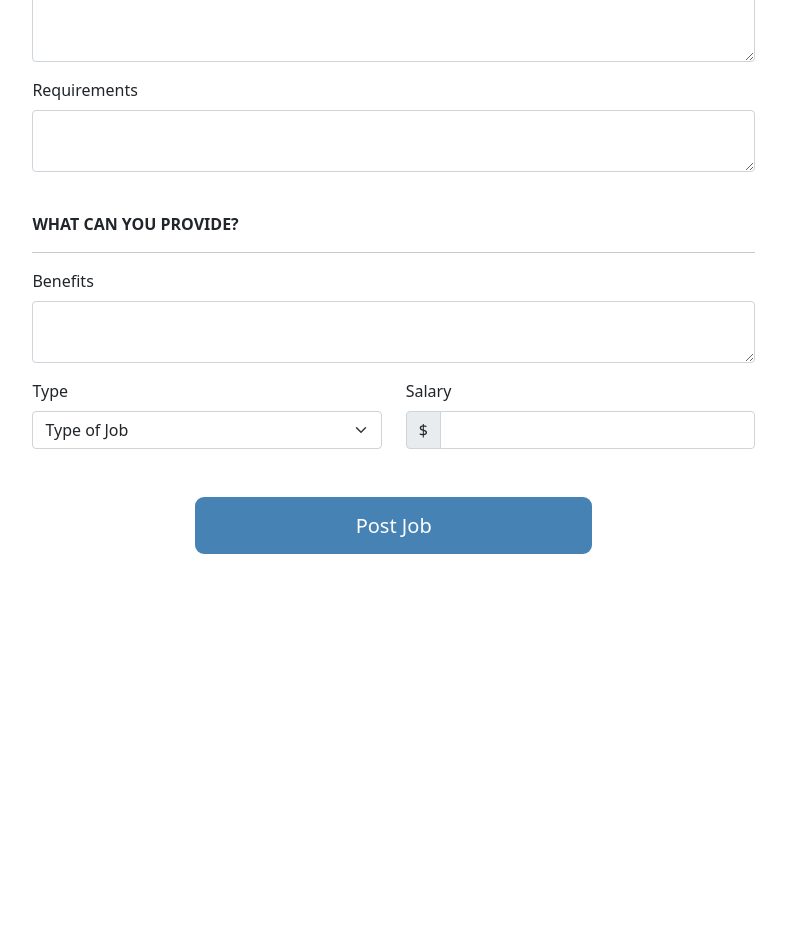
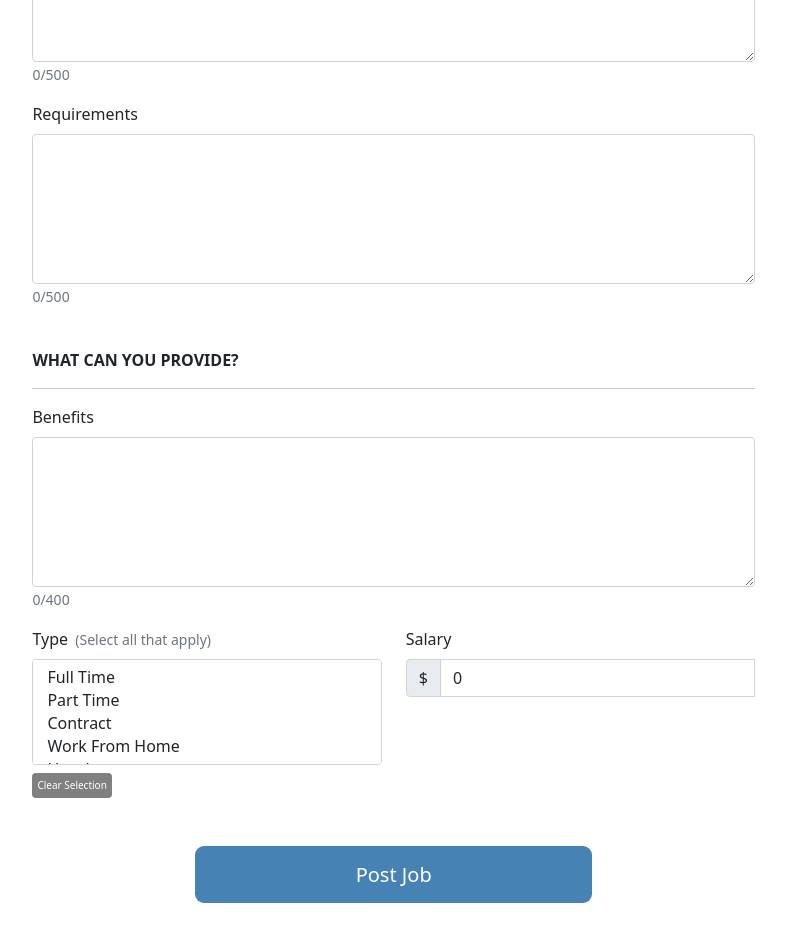
Before and after one commit to jamessnguyenn/2021-fall-cs160-team-iron-man, a React (Create React App) app in the folder frontend/: page /recruiter/addjob in a window 1280 px wide. Shown: the part 720-1662 px from the top of the page, without its empty margins (82-868 px from the left). Before the commit the page ends 1322 px from the top, so only its background shows below. Built offline with nearby package versions, Linux system fonts and the light colour scheme.

Commit message:
completed add job

```diff
--- a/frontend/package.json
+++ b/frontend/package.json
@@ -12,9 +12,12 @@
     "bootstrap": "^5.1.0",
     "react": "^17.0.2",
     "react-bootstrap": "^2.0.0-beta.6",
+    "react-bootstrap-multiselect": "^2.4.1",
     "react-dom": "^17.0.2",
+    "react-multiselect-dropdown-bootstrap": "^1.1.0",
     "react-router-dom": "^5.3.0",
     "react-scripts": "4.0.3",
+    "react-select": "^5.2.1",
     "web-vitals": "^1.0.1"
   },
   "scripts": {
--- a/frontend/src/components/jobSeekerSignup/StepTwoJobSeekerSignUp.js
+++ b/frontend/src/components/jobSeekerSignup/StepTwoJobSeekerSignUp.js
@@ -147,13 +147,13 @@ function StepTwoJobSeekerSignUp({setValue, address, apt, city, state, zip, posit
                         <Form noValidate validated={ validated } onSubmit={ handleSubmit }>
                             <Form.Group className="mb-3" controlId="formGridAddress1">
                                 <Form.Label>Address</Form.Label>
-                                <Form.Control required placeholder="eg. 1234 Main St" id="address" value={address} onChange={e => setValue(e)} />
+                                <Form.Control required placeholder="eg. 1 Washington Square" id="address" value={address} onChange={e => setValue(e)} />
                                 <Form.Control.Feedback type="invalid">
                                         Please enter your street address.
                                 </Form.Control.Feedback>
                             </Form.Group>
 
-                            <Form.Group className="mb-3" controlId="formGridAddress2">
+                            <Form.Group className="mb-3" controlId="formGridApt">
                                 <Form.Label>Apartment, studio, or floor</Form.Label>
                                 <Form.Control placeholder="" value={apt} id="apt" onChange={e => setValue(e)} />
                             </Form.Group>
--- a/frontend/src/components/recruiterAddJob/RecruiterAddJob.css
+++ b/frontend/src/components/recruiterAddJob/RecruiterAddJob.css
@@ -11,13 +11,34 @@
     border-color: transparent;
     background: #4682B4;
 }
-.post-job-button:active:focus, .signup-button:focus{
+.post-job-button:active:focus, .post-job-button:focus{
     box-shadow:#4683b469 0px 0px 0px 3.23261px;
     border-color: transparent;
     background: #4682B4;
 }
 
+.form-link{
+    color: #4682B4;
+}
 .form-link:hover{
     cursor: pointer;
-    color: #7cafd8;
+    color: #8bacc7;
 }
+#job-description, #requirements, #benefits{
+    min-height: 150px;
+}
+.clear-button{
+    padding:5px;
+    background:grey;
+    border: none;
+    font-size: 10px;
+}
+.clear-button:hover{
+    border-color:transparent;
+    background: grey;
+}
+.clear-button:active:focus, .clear-button:focus{
+    box-shadow:#c2c2c269 0px 0px 0px 3.23261px;
+    border-color: transparent;
+    background: grey;
+}
--- a/frontend/src/components/recruiterAddJob/RecruiterAddJob.js
+++ b/frontend/src/components/recruiterAddJob/RecruiterAddJob.js
@@ -12,13 +12,37 @@ import Pencil from "@material-ui/icons/BorderColorOutlined";
 import One from "@material-ui/icons/Filter1Rounded";
 import Two from "@material-ui/icons/Filter2Rounded";
 import Three from "@material-ui/icons/Filter3Rounded";
-
+import axios from 'axios';
+import { useHistory } from "react-router"
 
 export default function RecruiterAddJob(){
     const [validated, setValidated] = useState(false);
+    const [position, setPosition] = useState("");
+    const [email, setEmail] = useState("");
+    const [city, setCity] = useState("");
+    const [state, setState] = useState('');
+    const [description, setDescription] = useState('');
+    const [requirement, setRequirement] = useState('');
+    const [benefit, setBenefit] = useState('');
+    const [type, setType] = useState([]);
+    const [salary, setSalary] = useState(0);
+    const [descriptionLength, setDescriptionLength] = useState(0);
+    const [requirementLength, setRequirementLength] = useState(0);
+    const [benefitLength, setBenefitLength] = useState(0);
+
+    const history = useHistory();
     const genRef = useRef();
     const reqRef = useRef();
     const payRef = useRef();
+
+    //usa states
+    const states = ['Alabama', 'Alaska', 'Arizona', 'Arkansas', 'California', 'Colorado',
+     'Connecticut', 'Delaware', 'Florida', 'Georgia', 'Hawaii', 'Idaho', 'Illinois', 'Indiana',
+      'Iowa', 'Kansas', 'Kentucky', 'Louisiana', 'Maine', 'Maryland', 'Massachusetts', 'Michigan',
+       'Minnesota', 'Mississippi', 'Missouri', 'Montana', 'Nebraska', 'Nevada', 'New Hampshire',
+        'New Jersey', 'New Mexico', 'New York', 'North Carolina', 'North Dakota', 'Ohio',
+         'Oklahoma', 'Oregon', 'Pennsylvania', 'Rhode Island', 'South Carolina', 'South Dakota',
+          'Tennessee', 'Texas', 'Utah', 'Vermont', 'Virginia', 'Washington', 'West Virginia', 'Wisconsin', 'Wyoming'];
 
     const executeGenScroll = () =>{
         if(genRef && genRef.current){
@@ -38,6 +62,72 @@ export default function RecruiterAddJob(){
         }
     }
 
+    const setValue = (e)=>{
+        switch(e.target.id){
+            case "position":
+                setPosition(e.target.value);
+                break;
+            case 'email':
+                setEmail(e.target.value);
+                break;
+            case 'city':
+                setCity(e.target.value);
+                break;
+            case 'state':
+                setState(e.target.value);
+                break;
+            case 'job-description':
+                setDescription(e.target.value);
+                setDescriptionLength(e.target.value.length);
+                break;
+            case 'requirements':
+                setRequirement(e.target.value);
+                setRequirementLength(e.target.value.length);
+                break;
+            case 'benefits':
+                setBenefit(e.target.value);
+                setBenefitLength(e.target.value.length);
+                break;
+            case 'salary':
+                setSalary(e.target.value);
+                break;
+            default:
+                console.log("error")
+        }
+    }
+    const handleSubmit=(e)=>{
+        e.preventDefault()
+        if(!e.currentTarget.checkValidity()){
+            setValidated(true)
+        }else{
+            const request = {
+                position: position,
+                type: type,
+                location:{
+                    city: city,
+                    state: state,
+                },
+                description: description,
+                requirements: requirement,
+                benefits: benefit,
+                businessEmail: email,
+                salary: parseFloat(salary)
+            }
+            axios.post('http://localhost:5000/jobpostings',request, {
+                headers:{
+                  'Authorization': 'Bearer '+ localStorage.getItem('token')
+                }})
+                .then(res=>{
+                    history.push('/recruiter/dashboard')
+                })
+                .catch(err=>{
+                    if( err.response && (err.response.status === 403 || err.response.status === 401)){
+                        localStorage.clear();
+                        history.push('/recruiter/login')
+                    }
+                })
+        }
+    }
     return(<>
     <RecruiterNavBar/>
     <div className="row mx-auto">
@@ -45,41 +135,42 @@ export default function RecruiterAddJob(){
                 <h1 style={{color: "#4682B4"}}>
                     Post a Job
                 </h1>
-                <div >Advertise your job to people across the world in  minutess</div>
+                <div >Advertise your job to people across the world in  minutes</div>
                 <div  style={{position: "relative", display: "flex", alignItems: "center", justifyContent: "center"}}>
                     <div className="input-form">
-                        <Form noValidate validated={ validated }>
+                        <Form noValidate validated={ validated } onSubmit={handleSubmit}>
                             <div ref={genRef} style={{fontWeight: "bold", marginTop: "20px"}}>GENERAL INFORMATION</div>
                             <hr/>
                             <Form.Group className="mt-3 mb-3" controlId="formGridPosition">
                                     <Form.Label>Job Title</Form.Label>
-                                    <Form.Control required id="position" />
+                                    <Form.Control required value={position} id="position" onChange={e=>setValue(e)}/>
                                     <Form.Control.Feedback type="invalid">
                                         Please enter the Job Title.
                                 </Form.Control.Feedback>
                             </Form.Group>
                             <Form.Group className="mt-3 mb-3" controlId="formGridBusinessEmail">
                                     <Form.Label>Business Email</Form.Label>
-                                    <Form.Control required id="position" />
+                                    <Form.Control required type="email" value={email} pattern="[a-zA-Z0-9.-_]{1,}@[a-zA-Z.-]{2,}[.]{1}[a-zA-Z]{2,}" id="email" onChange={e=>setValue(e)}/>
                                     <Form.Control.Feedback type="invalid">
-                                        Please enter the Job Title.
+                                        Please enter a valid email.
                                 </Form.Control.Feedback>
                             </Form.Group>
                             <Row className="mb-3">
                                 <Form.Group as={Col} controlId="formGridCity">
                                     <Form.Label>City</Form.Label>
-                                    <Form.Control required id="city" />
+                                    <Form.Control required value={city} id="city" onChange={e=>setValue(e)}/>
                                     <Form.Control.Feedback type="invalid">
                                         Please select a city.
                                     </Form.Control.Feedback>
                                 </Form.Group>
                                 <Form.Group as={Col} controlId="formGridState">
                                     <Form.Label>State</Form.Label>
-                                    <Form.Select required id="state"  >
+                                    <Form.Select required value={state} id="state" onChange={e=>setValue(e)}>
                                         <option value="">Select State</option>
+                                        {states.map(state=> <option value={state}>{state}</option>)}
                                     </Form.Select>
                                     <Form.Control.Feedback type="invalid">
-                                        Please select a State.
+                                        Please select a state.
                                     </Form.Control.Feedback>
                                 </Form.Group>
                             </Row>
@@ -87,23 +178,26 @@ export default function RecruiterAddJob(){
                             <hr/>
                             <Form.Group className="mt-3 mb-3" controlId="formGridDescription">
                                 <Form.Label>Job Description</Form.Label>
-                                <Form.Control required as="textarea"  id="description" minlength="1" maxLength="500" />
+                                <Form.Control required as="textarea" value={description} id="job-description" minlength="1" maxLength="500" onChange={e=>setValue(e)}/>
+                                <Form.Text>{descriptionLength}/500</Form.Text>
                                 <Form.Control.Feedback type="invalid">
-                                        Please enter a description.
+                                        Please enter a job description.
                                 </Form.Control.Feedback>
                             </Form.Group>
-                            <Form.Group className="mt-3 mb-3" controlId="formGridDescription">
+                            <Form.Group className="mt-3 mb-3" controlId="formGridRequirements">
                                 <Form.Label>Requirements</Form.Label>
-                                <Form.Control required as="textarea"  id="requirements" minlength="1" maxLength="500" />
+                                <Form.Control required as="textarea" value={requirement} id="requirements" minlength="1" maxLength="500" onChange={e=>setValue(e)} />
+                                <Form.Text>{requirementLength}/500</Form.Text>
                                 <Form.Control.Feedback type="invalid">
                                         Please enter requirements for the job.
                                 </Form.Control.Feedback>
                             </Form.Group>
                             <div ref={payRef} style={{fontWeight: "bold", marginTop: "40px"}}>WHAT CAN YOU PROVIDE?</div>
                             <hr/>
-                            <Form.Group className="mt-3 mb-3" controlId="formGridDescription">
+                            <Form.Group className="mt-3 mb-3" controlId="formGridBenefits">
                                 <Form.Label>Benefits</Form.Label>
-                                <Form.Control required as="textarea"  id="benefits" minlength="1" maxLength="500" />
+                                <Form.Control required as="textarea"  value={benefit} id="benefits" minlength="1" maxLength="400"  onChange={e=>setValue(e)}/>
+                                <Form.Text>{benefitLength}/400</Form.Text>
                                 <Form.Control.Feedback type="invalid">
                                         Please enter the benefits for the job.
                                 </Form.Control.Feedback>
@@ -111,22 +205,34 @@ export default function RecruiterAddJob(){
                             <Row className="mb-3">
                             <Form.Group as={Col} controlId="formGridType">
                                     <Form.Label>Type</Form.Label>
-                                    <Form.Select required id="state">
-                                        <option value="">Type of Job</option>
+                                    <Form.Text>&nbsp;&nbsp;(Select all that apply)</Form.Text>
+                                    <Form.Select multiple required value={type} id="type" onChange={e=>{
+                                            if(type.includes(e.target.value)){
+                                                setType(type.filter(item => item !== e.target.value))
+                                            }else{
+                                                setType([e.target.value, ...type])
+                                            }
+                                            }}>
+                                        <option value="Full Time">Full Time</option>
+                                        <option value="Part Time">Part Time</option>
+                                        <option value="Contract">Contract</option>
+                                        <option value="Work From Home">Work From Home</option>
+                                        <option value="Hourly">Hourly</option>
                                     </Form.Select>
+                                    <Button className="mt-2 clear-button" style={{}} onClick={e=>setType([])}>Clear Selection</Button>
                                     <Form.Control.Feedback type="invalid">
-                                        Please enter the Job Position.
+                                        Please select at least one job type.
                                 </Form.Control.Feedback>
                             </Form.Group>
                             <Form.Group as={Col}  controlId="formGridPosition">
                                     <Form.Label>Salary</Form.Label>
                                     <InputGroup>
                                         <InputGroup.Text>$</InputGroup.Text>
-                                        <Form.Control required id="position" pattern="^[0-9]*\.[0-9][0-9]$"/>
+                                        <Form.Control required id="salary" value={salary} pattern="^\d*(\.\d{0,2})?$" onChange={e=>setValue(e)}/>
+                                        <Form.Control.Feedback type="invalid">
+                                        Please enter a valid salary.
+                                </Form.Control.Feedback>
                                     </InputGroup>
-                                    <Form.Control.Feedback type="invalid">
-                                        Please enter the Job Title.
-                                </Form.Control.Feedback>
                             </Form.Group>
                             </Row>
                             <div class="d-flex justify-content-center mb-5 mt-5">
@@ -140,13 +246,13 @@ export default function RecruiterAddJob(){
                 </div>
                 </div>
                 <div className="col-3 sticky-top side-bar" style={{paddingTop:"4rem", marginLeft:"30px", top:"56px"}}>
-                <div style={{color: "#4682B4"}} className="form-link" onClick={executeGenScroll}>
+                <div className="form-link" onClick={executeGenScroll}>
                     <One/>&nbsp;&nbsp;&nbsp;GENERAL INFORMATION
                 </div>
-                <div className="mt-3 form-link" style={{color: "#4682B4"}} onClick={executeReqScroll} >
+                <div className="mt-3 form-link" onClick={executeReqScroll} >
                     <Two/>&nbsp;&nbsp;&nbsp;REQUIREMENTS & BENEFITS
                 </div>
-                <div className="mt-3 form-link" style={{color: "#4682B4"}} onClick={executePayScroll} >
+                <div className="mt-3 form-link" onClick={executePayScroll} >
                     <Three/>&nbsp;&nbsp;&nbsp;SALARY & JOB TYPE
                 </div>
                 <div style={{fontWeight: "bold", marginTop: "60px"}}>TIPS</div>
@@ -157,7 +263,7 @@ export default function RecruiterAddJob(){
                      <LightBulb style={{color: " #4682B4"}}/>&nbsp;&nbsp;&nbsp;The Job Description will be the first thing a jobseeker sees.
                 </div>
                 <div className="mt-3">
-                     <Queue style={{color: " #4682B4"}}/>&nbsp;&nbsp;&nbsp;Your position will be instantly queued to job seekers across the world once submitted.
+                     <Queue style={{color: " #4682B4"}}/>&nbsp;&nbsp;&nbsp;Your position will be instantly queued to job seekers once submitted.
                 </div>
                 </div>
             </div>
--- a/frontend/src/components/recruiterNav/RecruiterNav.js
+++ b/frontend/src/components/recruiterNav/RecruiterNav.js
@@ -8,7 +8,7 @@ export default function RecruiterNavBar() {
     <Navbar className="sticky-top" bg="dark" variant="dark" expand="lg">
         <NavLink
           exact
-          to="/"
+          to="/recruiter/dashboard"
           className="navbar-brand"
           activeClassName="activeNav"
           style={{marginLeft: "40px"}}
@@ -35,7 +35,7 @@ export default function RecruiterNavBar() {
               activeStyle={{ color: "white", marginRight:"10px" }}
               style={{marginRight:"10px"}}
             >
-              Create Job
+              Post Job
             </NavLink>
             <NavLink
               exact
```
Also changed, not shown: 1 other file (tests, documents, lock files or other folders).
